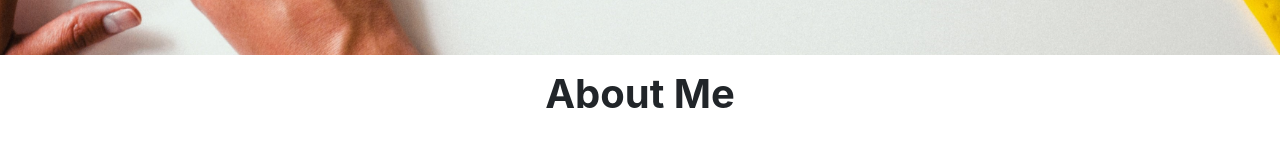
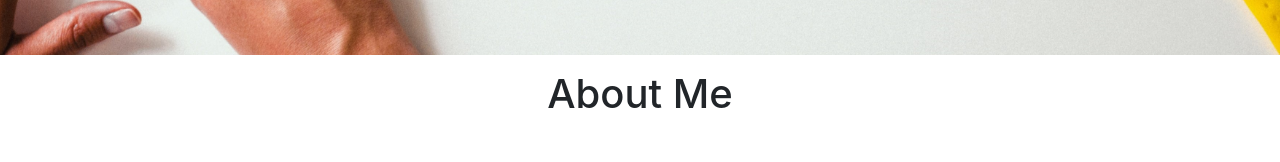
Before and after one commit to JJONGHyun-JEON/my_blog_app, a React (Create React App) app: page / in a window 1280 px wide. Shown: the part 417-579 px from the top of the page. Built offline with nearby package versions, Linux system fonts and the light colour scheme.

Commit message:
PWA발행

```diff
--- a/src/App.js
+++ b/src/App.js
@@ -37,12 +37,6 @@ function App() {
       <div style={{paddingTop : '9vh'}}  ref={skillRef}>
       <Skill/>
       </div>
-      {/* <div style={{paddingTop : '9vh'}} className='Second-Div' ref={careerRef}>
-      <Project/>
-      </div>
-      <div style={{paddingTop : '9vh'}} className='Second-Div' ref={careerRef}>
-      <Career/>
-      </div> */}
     </div>
   );
 }
--- a/src/container/About.js
+++ b/src/container/About.js
@@ -3,6 +3,7 @@ import '../global.css'
 
 export default function About() {
     return (
+
         <div >
             <div style={{padding : '50px'}} className='background-ima'>
 
@@ -17,7 +18,7 @@ export default function About() {
                 </div>
             </div>
 
-            <h1 style={{fontWeight : 'bold', marginTop : '15px'}}>
+            <h1 style={{ marginTop : '15px'}}>
                 About Me
             </h1>
 
--- a/src/container/Skill.js
+++ b/src/container/Skill.js
@@ -57,12 +57,6 @@ export default function Skill() {
 
                     </div>
                 </div>
-
-                {/* <div>
-                    Mobile
-                    <div style={{ display: 'flex', flexDirection: 'row', alignItems: 'center', justifyContent: 'center' }}>
-                    </div>
-                </div> */}
             </div>
 
 
```
